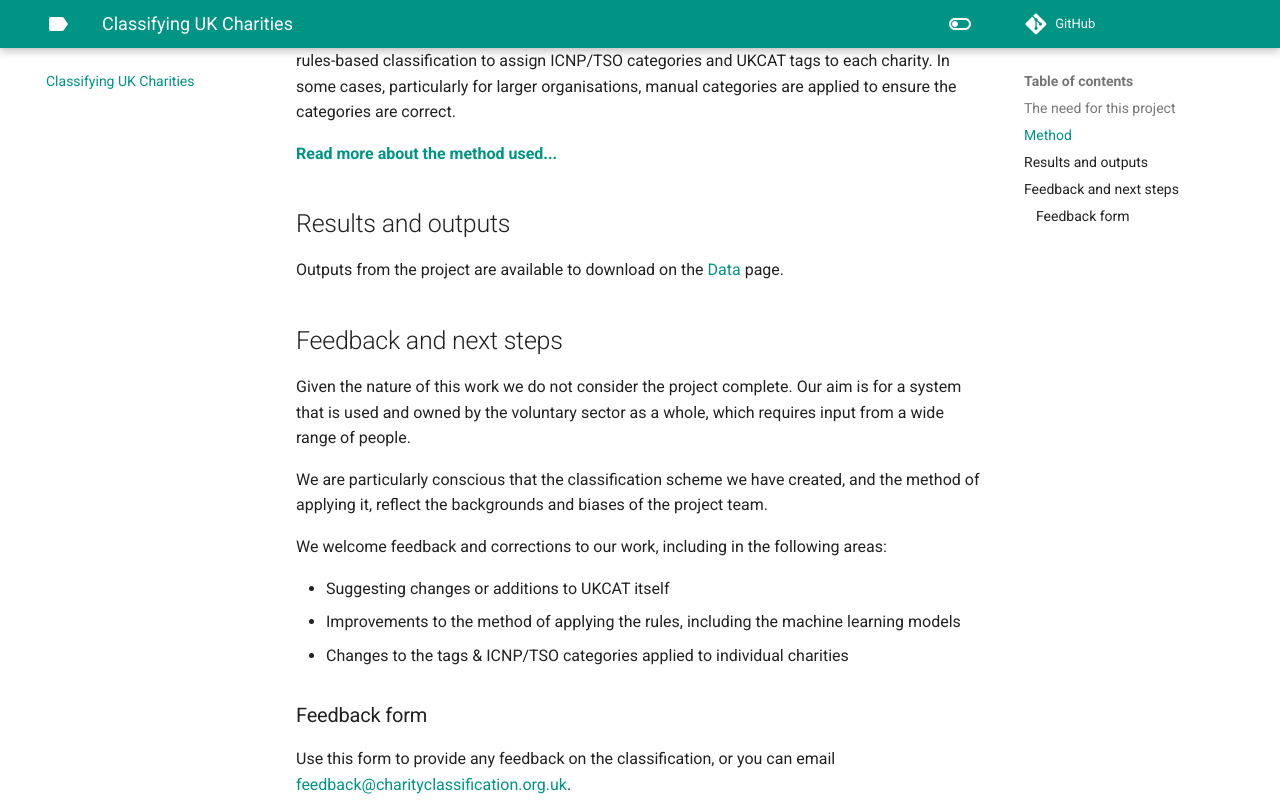
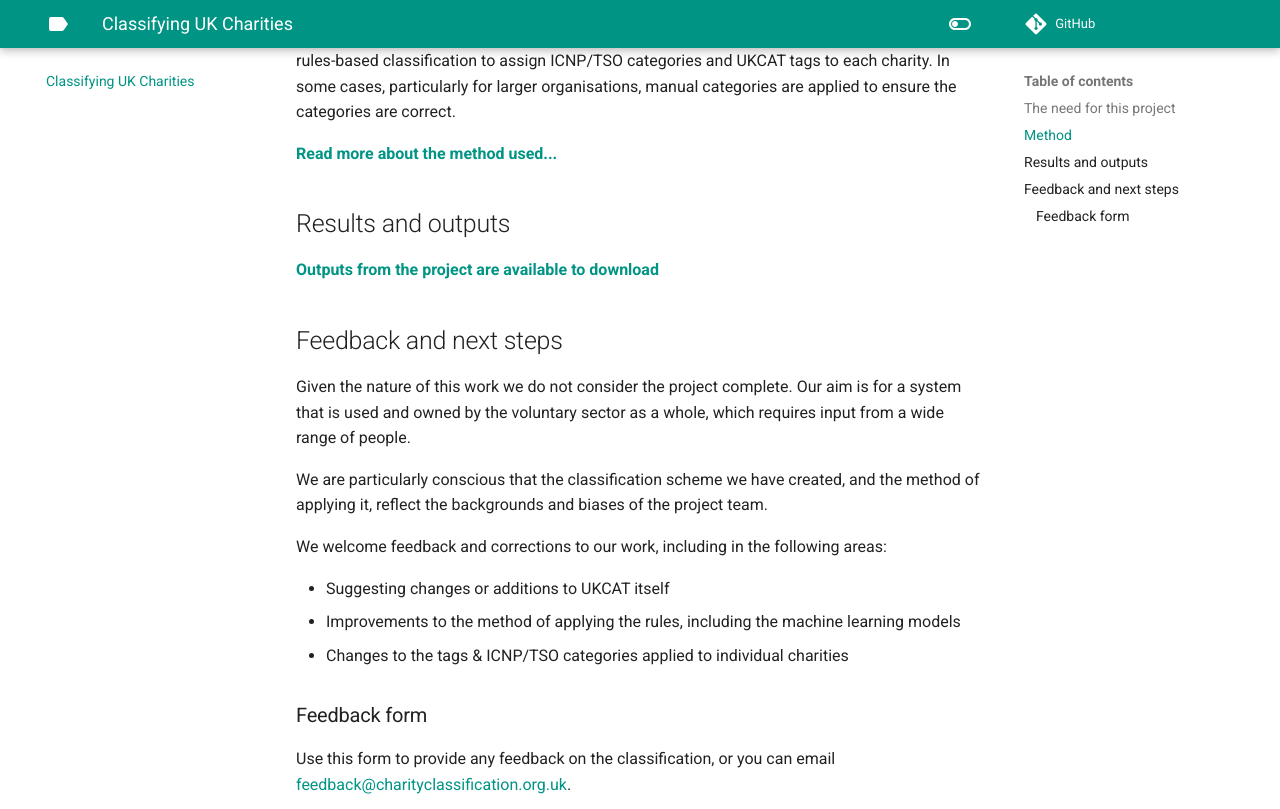
Before and after one commit to charity-classification/ukcat, an MkDocs documentation site: the page built from docs/index.md, in a window 1280 px wide and 900 px high, scrolled down 1419 px, cut to the strip 0-809 px from the top of the window. Built offline with MkDocs 1.6.1 and Material for MkDocs 9.7.7, drawn with Linux system fonts in a browser that asks for light colours; comment, search, counter and statistics services are not loaded.

```diff
--- a/docs/index.md
+++ b/docs/index.md
@@ -32,7 +32,7 @@
 
 ## Results and outputs
 
-Outputs from the project are available to download on the [Data](data/outputs.md) page.
+**[Outputs from the project are available to download](data/outputs.md)**
 
 ## Feedback and next steps
 
```
Also changed, not shown: 1 other file.
